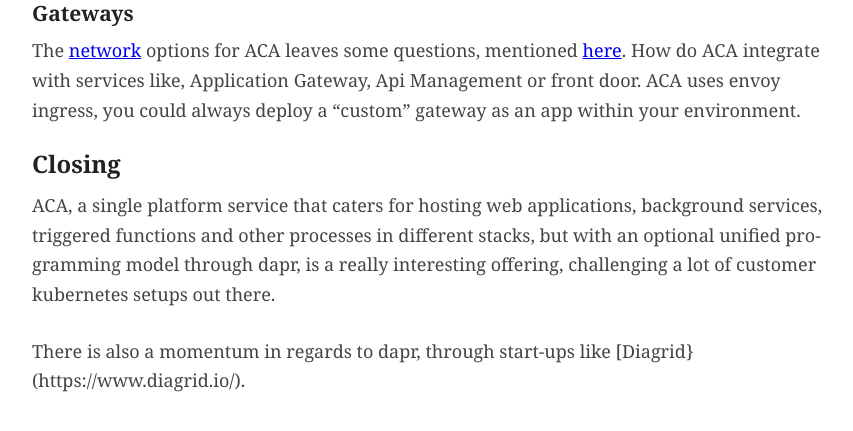
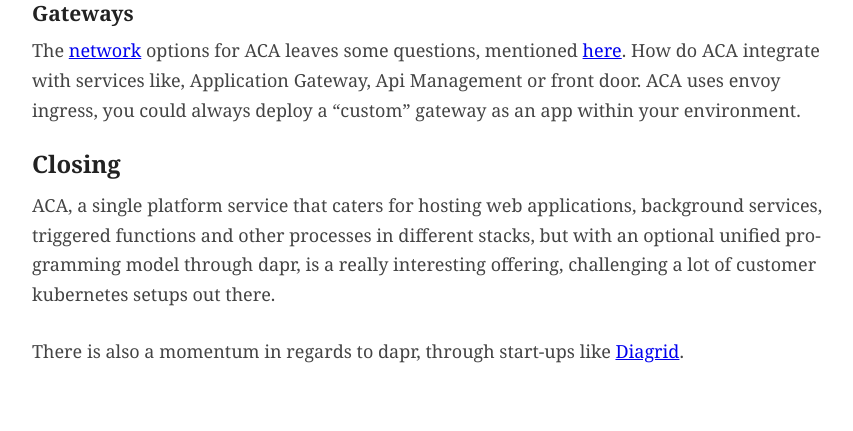
Before and after one commit to perokvist/event-driven-architecture, a Jekyll site: the page built from aca.md, in a window 1280 px wide and 900 px high, scrolled down 4576 px, cut to the strip 324-755 px from the top of the window. Shown: the whole strip, without its empty margins (203-1056 px from the left). Built offline with Jekyll 4.4.1, drawn with Linux system fonts in a browser that asks for light colours; our own code applies the rules of GitHub Pages for plain Markdown files.

Commit message:
aca diagrid link

```diff
--- a/aca.md
+++ b/aca.md
@@ -98,4 +98,4 @@ The [network](https://learn.microsoft.com/en-us/azure/container-apps/networking)
 
 ACA, a single platform service that caters for hosting web applications, background services, triggered functions and other processes in different stacks, but with an optional unified programming model through dapr, is a really interesting offering, challenging a lot of customer kubernetes setups out there.
 
-There is also a momentum in regards to dapr, through start-ups like [Diagrid}(https://www.diagrid.io/).
+There is also a momentum in regards to dapr, through start-ups like [Diagrid](https://www.diagrid.io/).
```
